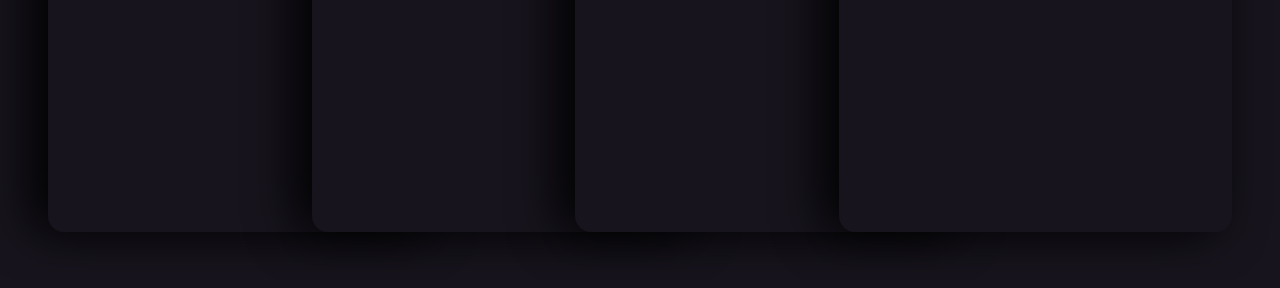
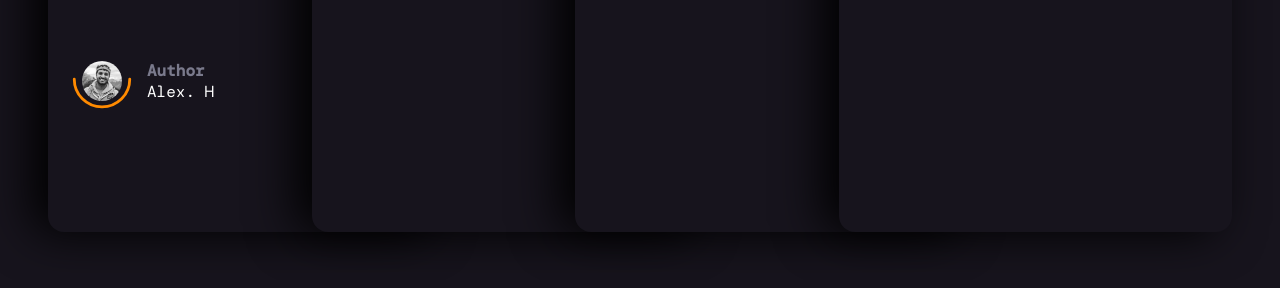
Before and after one commit to marcldo/CSSCards, a plain HTML site: page index.html in a window 1280 px wide. Shown: the part 214-502 px from the top of the page. Drawn offline with nearby package versions, Linux system fonts and the light colour scheme; a web font is replaced by a local one.

Commit message:
card author section - markup and styling

```diff
--- a/card.css
+++ b/card.css
@@ -49,6 +49,9 @@
 .card:hover {
   transform: translateY(-1rem);
 }
+.card:hover img{
+  filter: grayscale(0%);
+}
 
 /* ~ is general sibling combinator to select all cards after hover card  */
 .card:hover~.card {
@@ -58,3 +61,40 @@
 .card:not(:first-child){
   margin-left: -130px;
 }
+
+.card-author {
+  position: relative;
+  display: grid;
+  grid-template-columns: 75px 1fr;
+  align-items: center;
+  margin: 3rem 0 0;
+}
+
+.author-avatar img {
+  display: block;
+  width: 40px;
+  height: 40px;
+  border-radius: 50%;
+  filter: grayscale(100%);
+  overflow: hidden;
+  margin: 16px 10px;
+}
+
+.half-circle {
+  position: absolute;
+  bottom: 0;
+  left: 0;
+  width: 60px;
+  height: 48px;
+  fill: none;
+  stroke: #ff8a00;
+  stroke-width: 5;
+  stroke-linecap: round;
+  pointer-events: none;
+}
+
+.author-name-prefix {
+  font-style: normal;
+  font-weight: 700;
+  color: #7a7a8c;
+}
--- a/index.html
+++ b/index.html
@@ -16,6 +16,20 @@
         <p>September 15th 2020</p>
         <h2>Lorem ipsum dolor sit amet consectetur.</h2>
       </header>
+
+      <div class="card-author">
+        <a href="#" class="author-avatar">
+          <img src="avatar.jpeg" alt="">
+        </a>
+        <svg class="half-circle" viewBox="0 0 106 57">
+          <path d="M102 4c0 27.1-21.9 49-49 49S4 31.1 4 4"></path>
+        </svg>
+
+        <div class="author-name">
+          <div class="author-name-prefix">Author</div>
+          Alex. H
+        </div>
+      </div>
 
     </article>
 
```
Also changed, not shown: avatar.jpeg (added).
